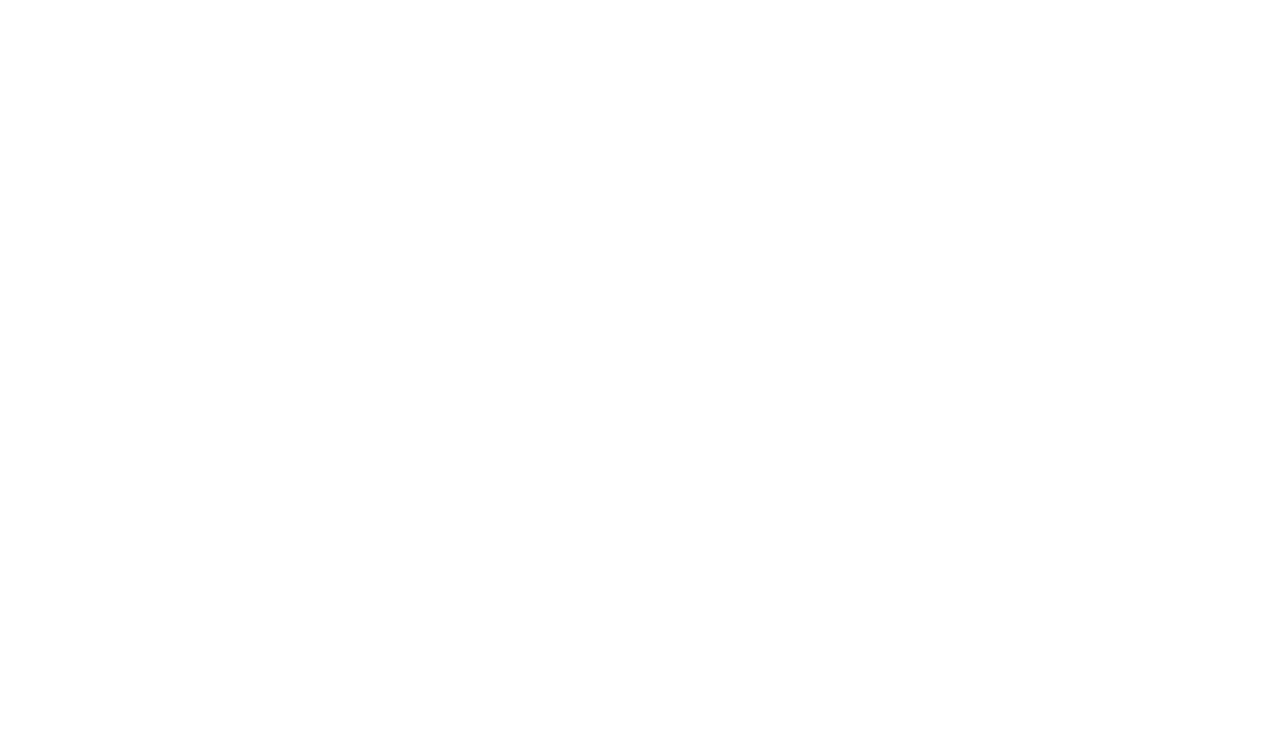
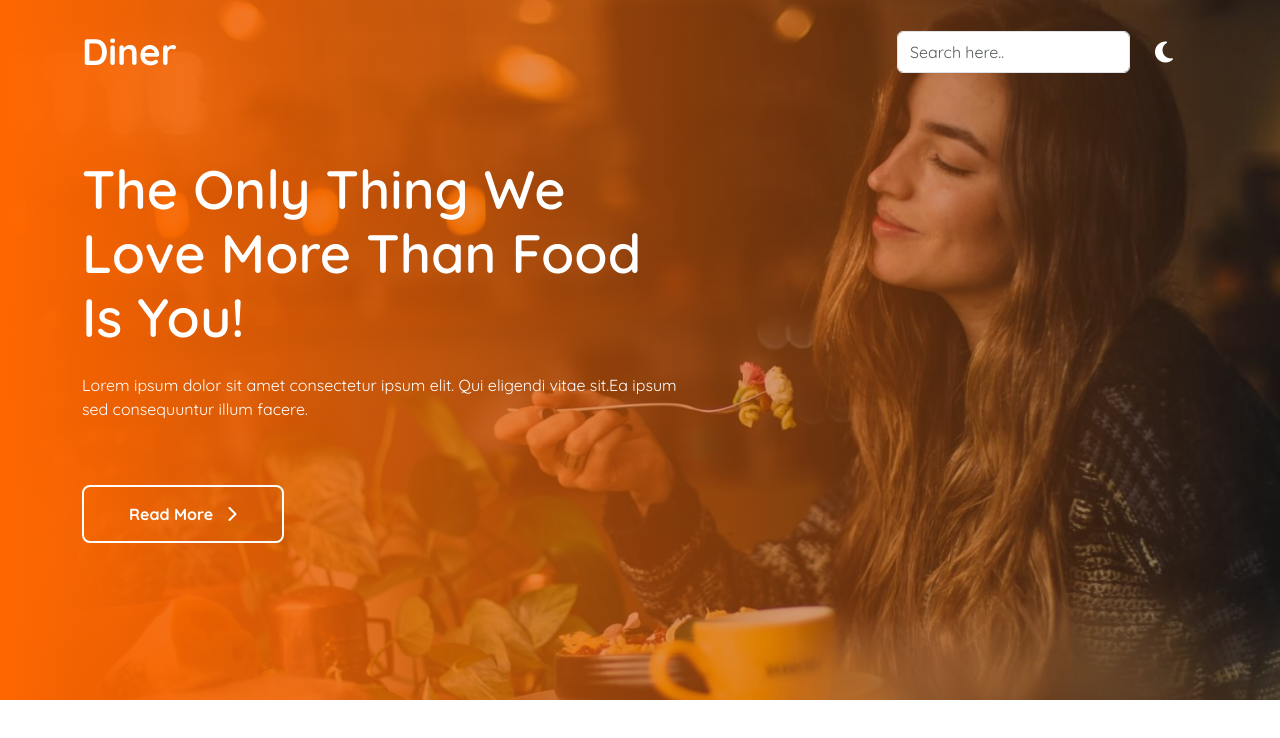
Before and after one commit to trungkien0997sg/capstone, a plain HTML site: page index.html in a window 1280 px wide. Drawn offline with nearby package versions, Linux system fonts and the light colour scheme.

Commit message:
tao banner

```diff
--- a/index.css
+++ b/index.css
@@ -4,3 +4,80 @@
   box-sizing: border-box;
   font-family: "Quicksand", sans-serif;
 }
+
+header {
+  width: 100%;
+  position: absolute;
+  top: 0;
+  left: 0;
+}
+
+.header__left {
+  display: flex;
+  align-items: center;
+}
+
+.header__left a {
+  font-size: 2.3rem;
+  text-decoration: none;
+  color: white;
+  font-weight: bold;
+}
+
+.header__right > * {
+  margin-right: 25px;
+}
+
+.header__right i {
+  color: white;
+}
+
+.input-group button.position-absolute {
+  height: 100%;
+  right: 15px;
+  border: none;
+  background: transparent;
+}
+
+/* start banner */
+.banner {
+  height: 700px;
+  background-image: linear-gradient(to right, #ff6600, hsl(30deg 100% 1% / 20%)),
+    url(./image/banner1.jpg);
+  background-size: cover;
+  background-attachment: fixed;
+  width: 100%;
+}
+
+.banner__content {
+  max-width: 600px;
+}
+
+.banner__content h3 {
+  font-size: 54px;
+  line-height: 64px;
+  font-weight: 600;
+  text-transform: capitalize;
+}
+
+.banner__content a {
+  border: 2px solid white;
+  color: white;
+  border-radius: 8px;
+  padding: 12px 45px;
+  font-size: 16px;
+  line-height: 30px;
+  font-weight: 700;
+}
+
+.btn::ac {
+  transition: none;
+}
+.btn-white {
+  transition: all 0.3s;
+}
+
+.btn-white:hover {
+  background: white;
+  color: #ff6600;
+}
--- a/index.html
+++ b/index.html
@@ -17,6 +17,15 @@
       crossorigin="anonymous"
     />
 
+    <!-- icon  -->
+    <link
+      rel="stylesheet"
+      href="https://cdnjs.cloudflare.com/ajax/libs/font-awesome/6.4.2/css/all.min.css"
+      integrity="sha512-z3gLpd7yknf1YoNbCzqRKc4qyor8gaKU1qmn+CShxbuBusANI9QpRohGBreCFkKxLhei6S9CQXFEbbKuqLg0DA=="
+      crossorigin="anonymous"
+      referrerpolicy="no-referrer"
+    />
+
     <!-- google fonts -->
     <link
       href="//fonts.googleapis.com/css2?family=Pacifico&display=swap"
@@ -32,6 +41,54 @@
   </head>
 
   <body>
+    <header>
+      <div class="container">
+        <div class="header__content py-4 d-flex justify-content-between">
+          <div class="header__left">
+            <a href="#">Diner</a>
+          </div>
+          <div class="header__right d-flex align-items-center">
+            <!-- search box  -->
+            <div class="input-group">
+              <div class="form-outline position-relative">
+                <input
+                  type="search"
+                  id="form1"
+                  class="form-control position-relative pe-5 py-2"
+                  placeholder="Search here.."
+                />
+              </div>
+              <button type="button" class="position-absolute">
+                <i class="fas fa-search"></i>
+              </button>
+            </div>
+            <!-- search box -->
+
+            <!-- Darkmode -->
+            <i class="fa fa-moon fs-4"></i>
+            <!-- Darkmode end -->
+          </div>
+        </div>
+      </div>
+    </header>
+    <section class="banner py-5">
+      <div class="container h-100 d-flex align-items-center">
+        <div class="banner__content">
+          <h3 class="text-white mb-4">
+            The Only Thing We Love More Than Food Is You!
+          </h3>
+          <p class="pr-lg-5 mt-md-4 mt-3 text-white">
+            Lorem ipsum dolor sit amet consectetur ipsum elit. Qui eligendi
+            vitae sit.Ea ipsum sed consequuntur illum facere.
+          </p>
+          <a class="btn btn-white mt-sm-5 mt-4 mr-2" href="#">
+            Read More &nbsp;
+            <span class="fa fa-chevron-right" aria-hidden="true"></span
+          ></a>
+        </div>
+      </div>
+    </section>
+    <section></section>
     <!-- Bootstrap JavaScript Libraries -->
     <script
       src="https://cdn.jsdelivr.net/npm/@popperjs/core@2.11.6/dist/umd/popper.min.js"
```
